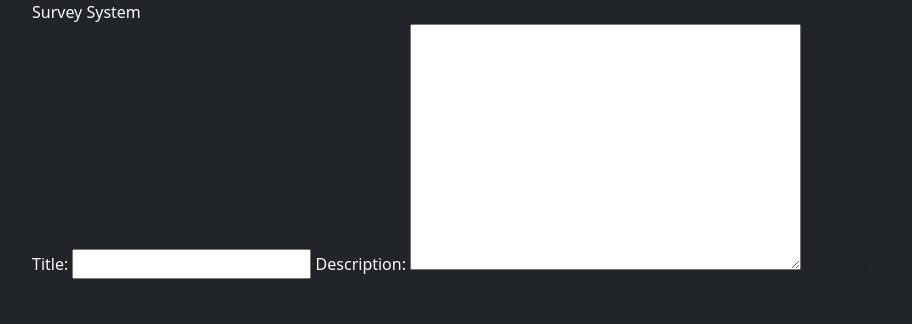
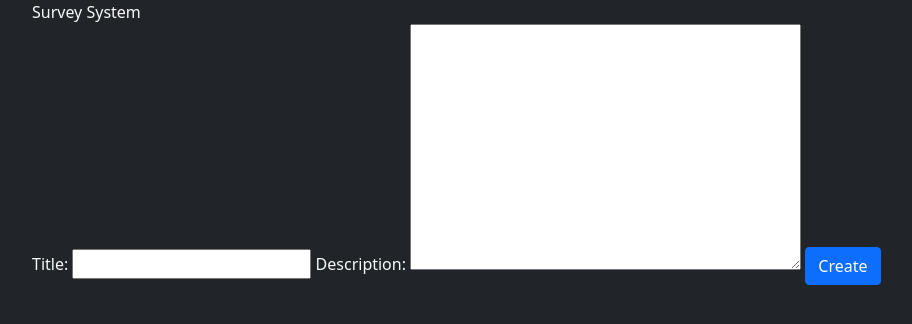
Before and after one commit to nicofreundt/school_project, a Django app: page /survey/create/ in a window 1280 px wide. Shown: the top 324 px of the page, without its empty margins (50-962 px from the left). Run offline with Django 4.2, Linux system fonts and the light colour scheme.

Commit message:
changed input to button

```diff
--- a/survey/templates/survey/create.html
+++ b/survey/templates/survey/create.html
@@ -5,6 +5,6 @@
 {% block content %}
 <form method="POST">
   {% csrf_token %} {{ form }}
-  <input class="btn" type="submit" value="Create" />
+  <button type="submit" class="btn btn-primary">Create</button>
 </form>
 {% endblock %}
```
